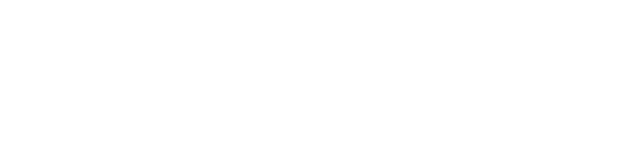
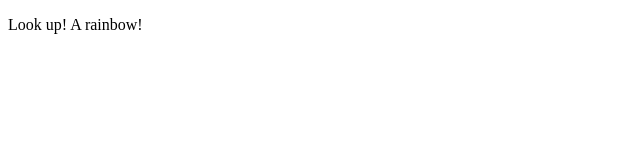
Before and after one commit to cmphr/central-repo, a plain HTML site: page crazy.html in a window 1280 px wide. Shown: the whole page, without its empty margins (0-640 px from the left). Drawn offline with Linux system fonts and the light colour scheme.

Commit message:
Commit the rainbow

```diff
--- a/crazy.html
+++ b/crazy.html
@@ -5,6 +5,6 @@
   <title>A crazy experiment</title>
 </head>
 <body>
-
+<p>Look up! A rainbow!</p>
 </body>
 </html>
```
